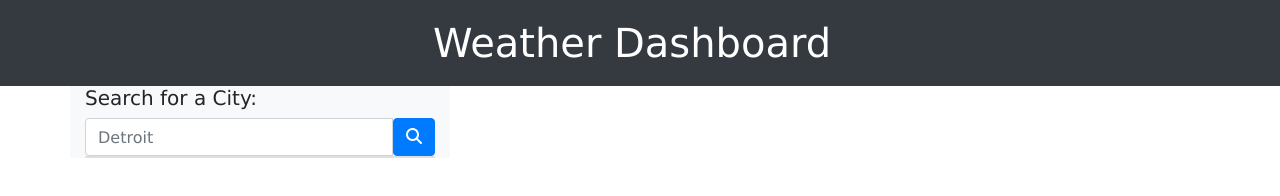
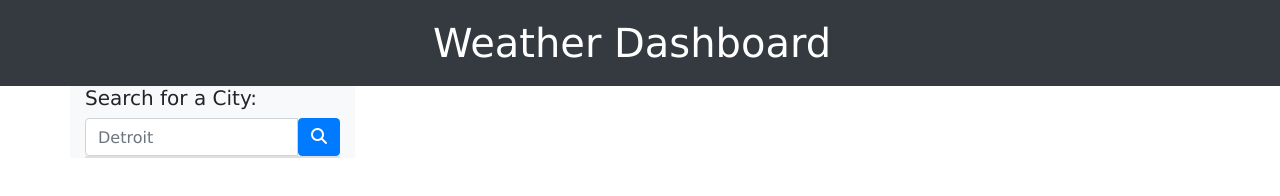
Before and after one commit to stricklin927/WeatherDashboard, a plain HTML site: page index.html in a window 1280 px wide. Drawn offline with nearby package versions, Linux system fonts and the light colour scheme.

Commit message:
edited layout

```diff
--- a/assets/js/script.js
+++ b/assets/js/script.js
@@ -27,7 +27,7 @@ $("#searchBtn").on("click", function() {
   // Call API with key from Open Weather
   const queryUrl = "https://api.openweathermap.org/data/2.5/weather?q=" + city + apiKey;
 
-  // AJAX
+
   $.ajax({
     url: queryUrl,
     method: "GET"
--- a/index.html
+++ b/index.html
@@ -28,7 +28,7 @@
             <!-- ROW -->
             <div class="row">
                 <!-- COLUMN 1 -->
-                <div class="col-lg-4 bg-light">
+                <div class="col-lg-3 bg-light">
                     <h5> Search for a City:</h5>
 
                     <!-- Input/Button: Search for City -->
@@ -44,7 +44,7 @@
                 </div>
 
                 <!-- COLUMN 2-->
-                <div class="col-lg-8">
+                <div class="col-lg-9">
                     <div id="currentCity"></div>
                     <div id="5days">
                         <h4 id="forecastDays5" class="hide">5-Day Forecast:</h4>
```
